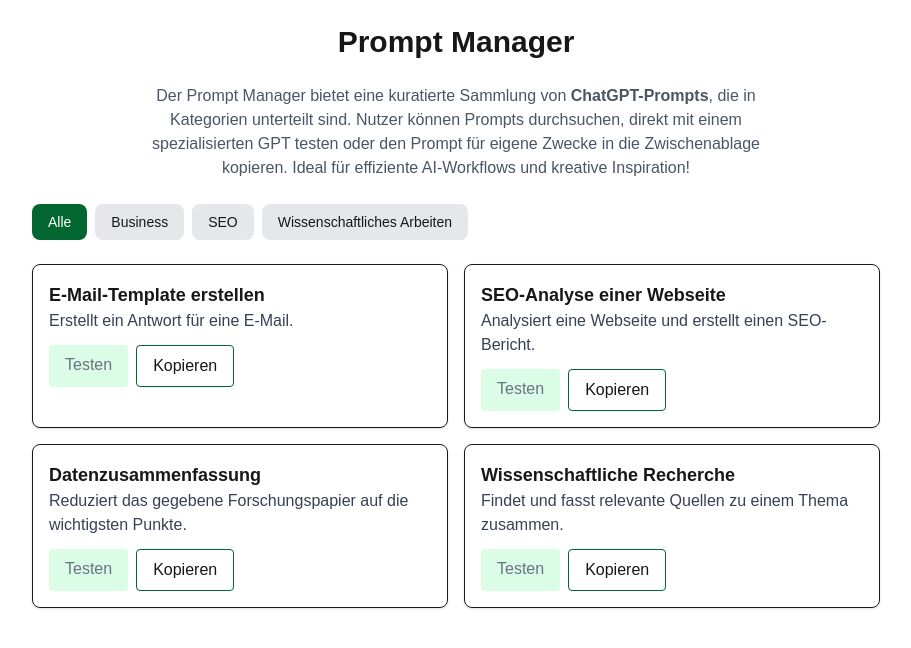
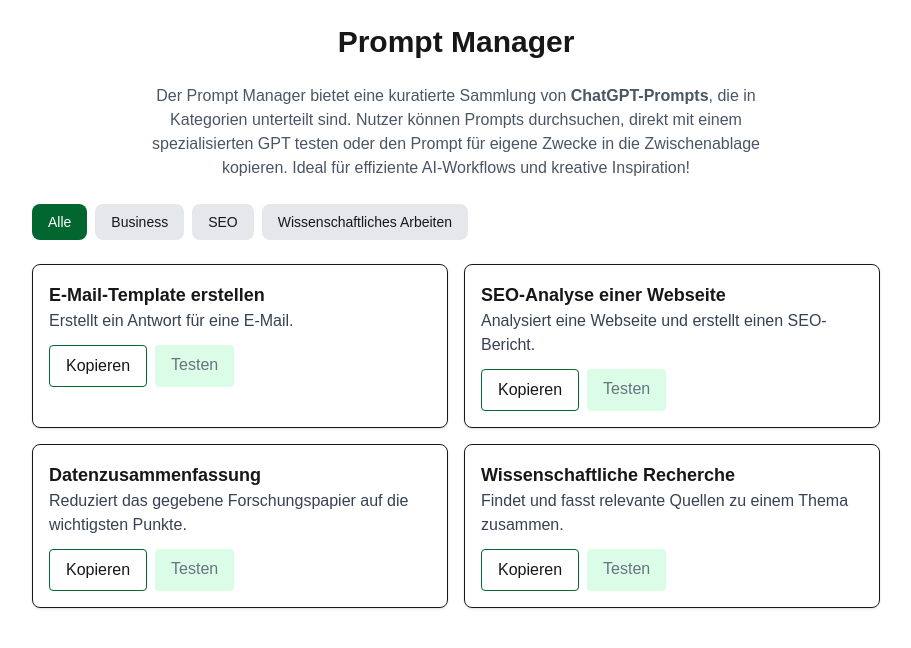
Before and after one commit to breuermarcel/prompt-manager, a Next.js app: page / in a window 1280 px wide. Shown: the top 648 px of the page, without its empty margins (184-1095 px from the left). Built offline with nearby package versions, Linux system fonts and the light colour scheme.

Commit message:
Refactor copy button implementation in Home component for improved UI consistency

```diff
--- a/src/app/page.tsx
+++ b/src/app/page.tsx
@@ -74,6 +74,13 @@
               <h2 className="font-bold text-lg">{prompt.title}</h2>
               <p className="text-gray-700">{prompt.description}</p>
               <div className="flex space-x-2 mt-3">
+                <button
+                  onClick={() => copyToClipboard(prompt.prompt)}
+                  className="bg-white px-4 py-2 border-1 border-green-800 rounded cursor-pointer"
+                >
+                  Kopieren
+                </button>
+
                 <a
                   href={isLinkValid ? prompt.gpt_link : undefined}
                   target="_blank"
@@ -86,13 +93,6 @@
                 >
                   Testen
                 </a>
-
-                <button
-                  onClick={() => copyToClipboard(prompt.prompt)}
-                  className="bg-white px-4 py-2 border-1 border-green-800 rounded cursor-pointer"
-                >
-                  Kopieren
-                </button>
               </div>
             </div>
           );
```
